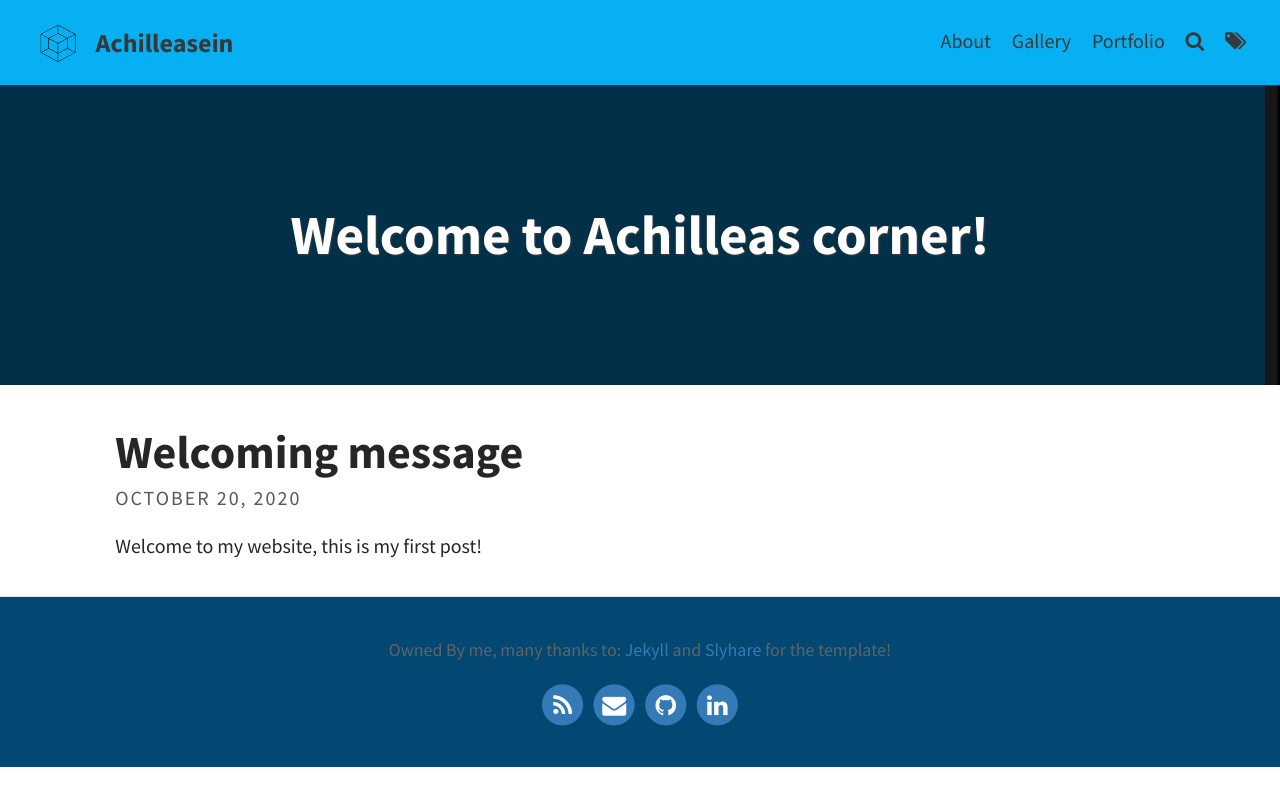
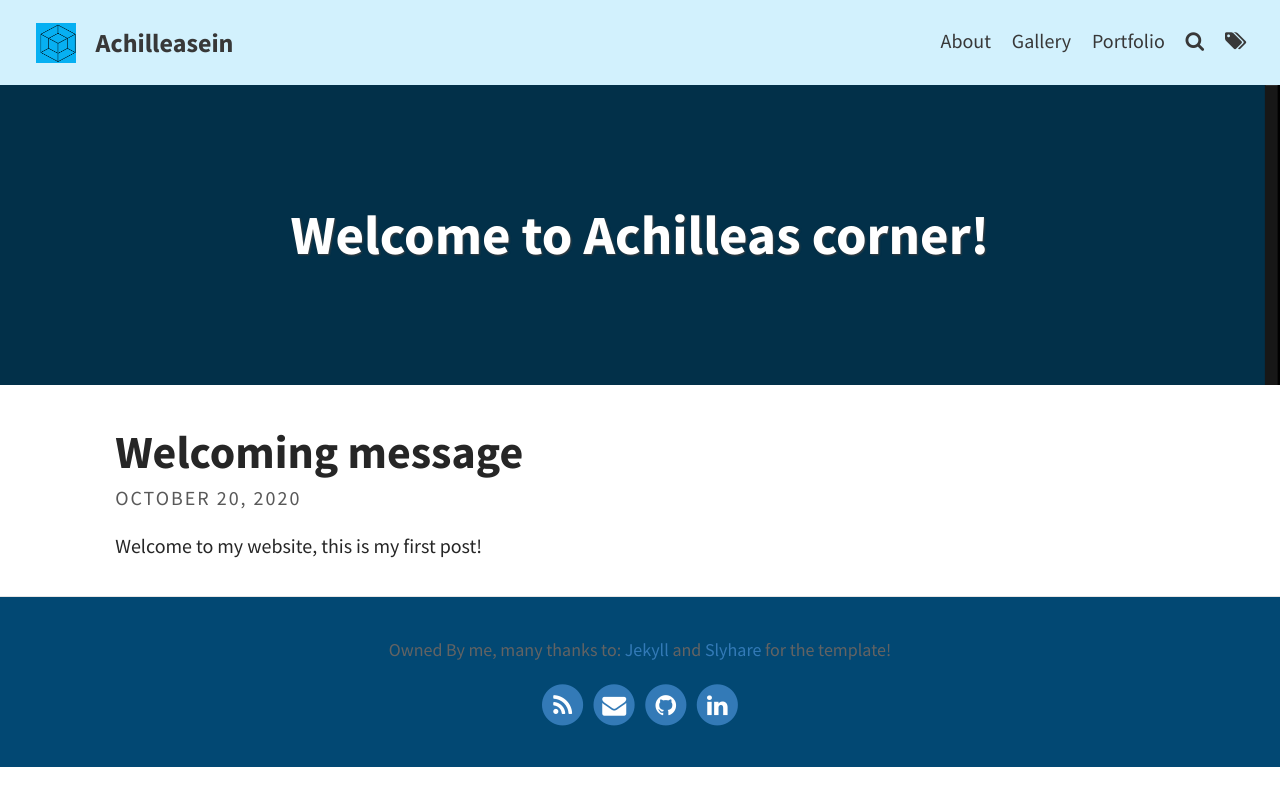
Before and after one commit to Achilleasein/achilleasein, a Jekyll site: the page built from index.html, in a window 1280 px wide. Shown: the top 806 px of the page. Built offline with Jekyll 4.4.1, drawn with Linux system fonts in a browser that asks for light colours; the list of posts is cut into pages by our own code.

Commit message:
making background colour more transparent

```diff
--- a/_includes/navbar.html
+++ b/_includes/navbar.html
@@ -1,4 +1,4 @@
-<header class="site-header" style="background-color: #07B0F2;" >
+<header class="site-header" style="background-color: #07B0F22E; " >
 
     <!-- Logo and title -->
 	<div class="branding">
```
